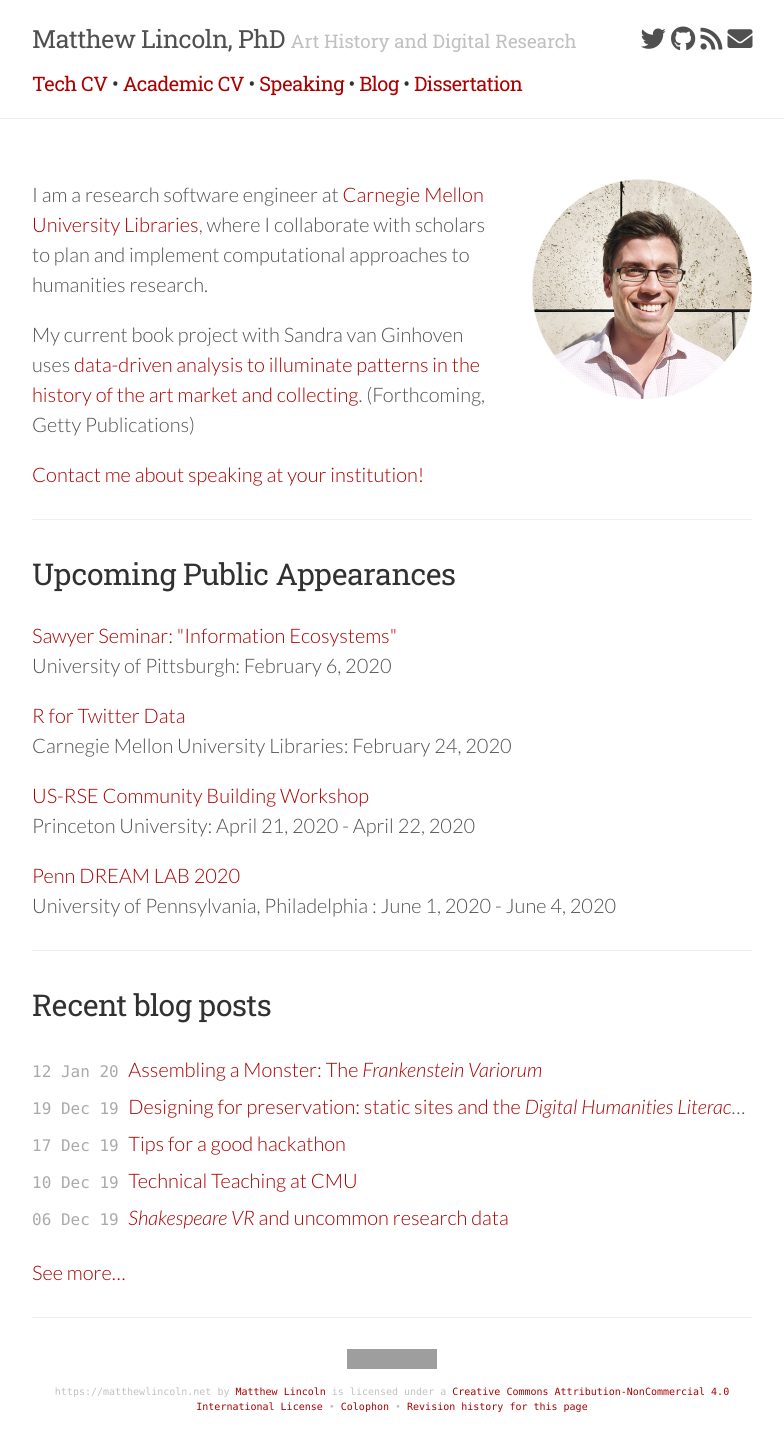
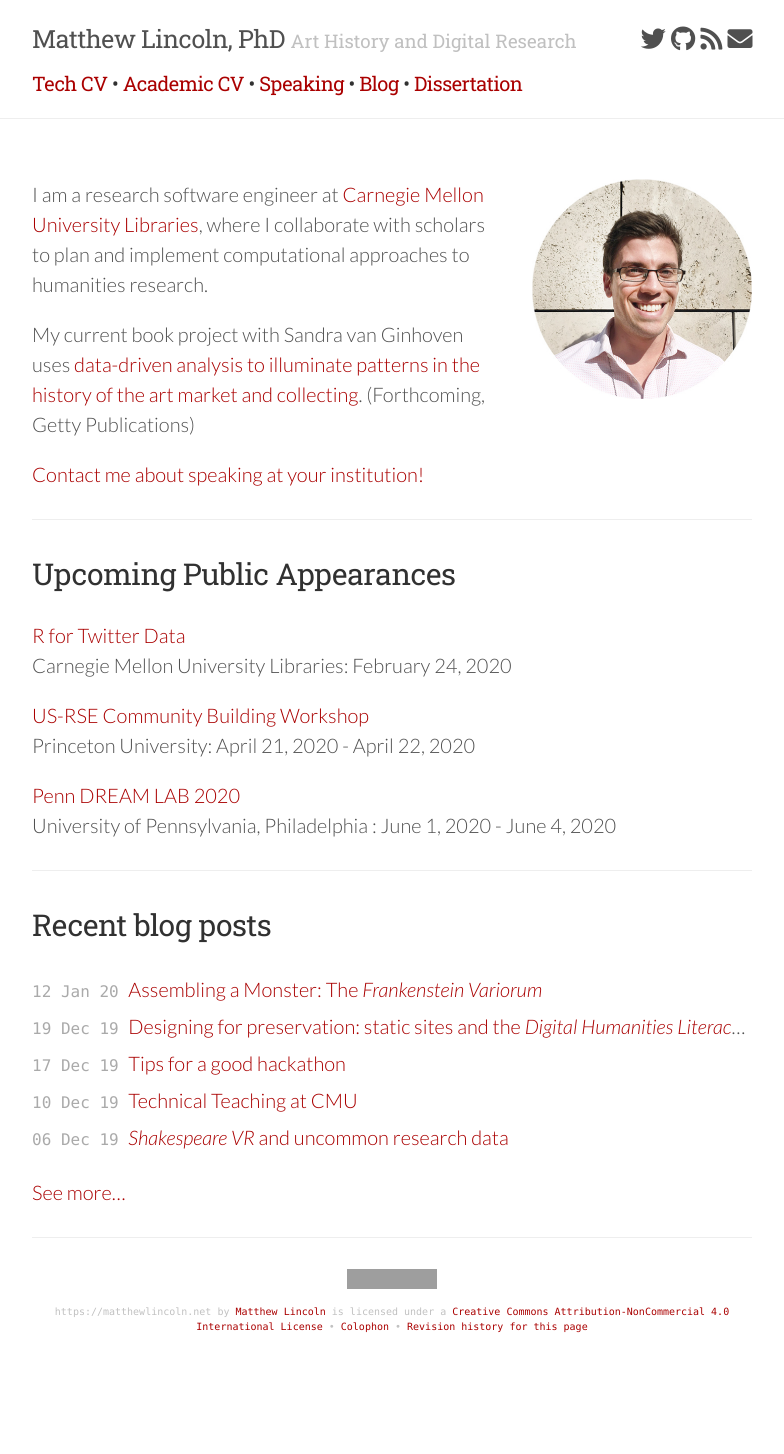
Before and after one commit to mdlincoln/mdlincoln.github.io, a Jekyll site: the page built from index.md, in a window 1280 px wide. Shown: the whole page, without its empty margins (248-1032 px from the left). Built offline with Jekyll 4.4.1, drawn with Linux system fonts in a browser that asks for light colours; nearby versions of some CDN libraries; a script that is not in the unit is left out; after the commit the page ends 1374 px from its top, so only the background shows below that; grey boxes are pictures that could not be loaded.

Commit message:
end sawyer seminar

```diff
--- a/_data/travel.yaml
+++ b/_data/travel.yaml
@@ -1,10 +1,4 @@
 entries:
-  - dateend: ''
-    datestart: 2020-02-06T05:00:00.000Z
-    location: University of Pittsburgh
-    url: 'https://www.infoecosystems.pitt.edu/'
-    venue: |
-      Sawyer Seminar: "Information Ecosystems"
   - dateend: 2020-06-04T04:00:00.000Z
     datestart: 2020-06-01T04:00:00.000Z
     location: |
```
